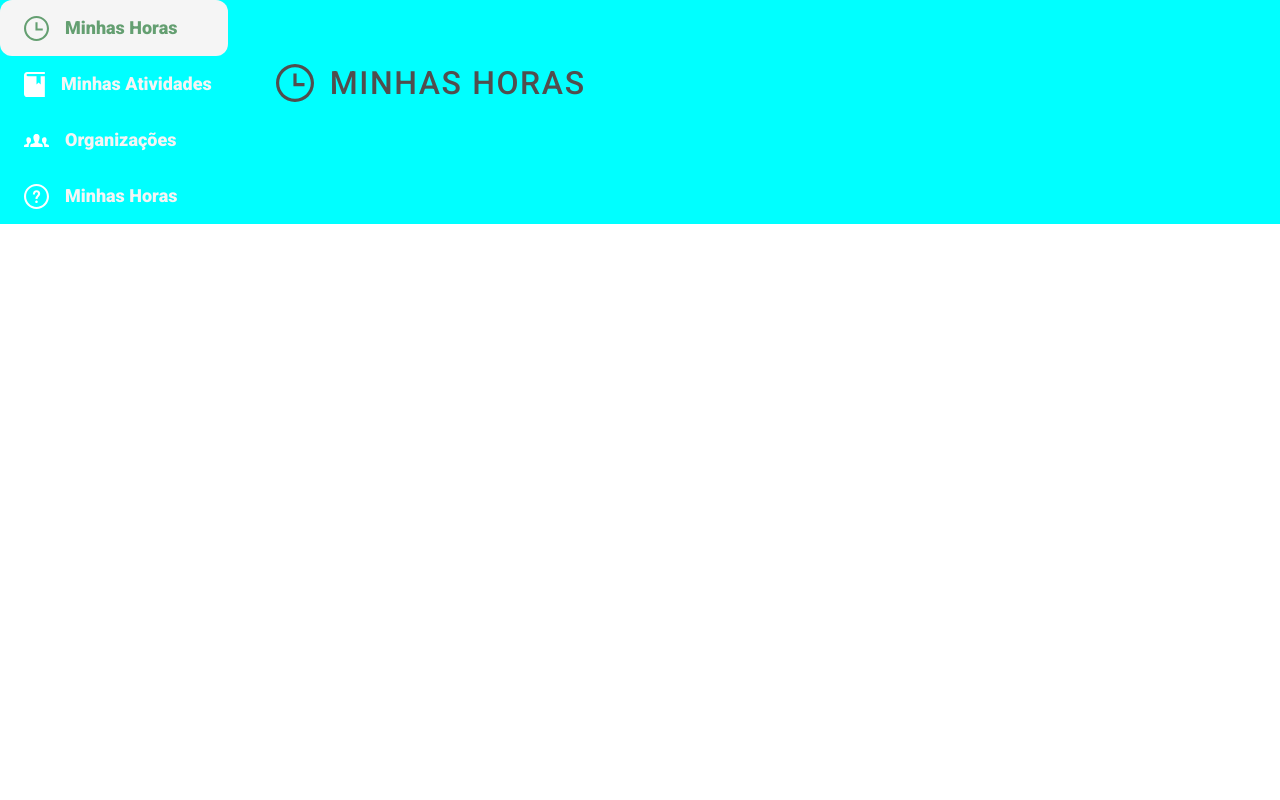
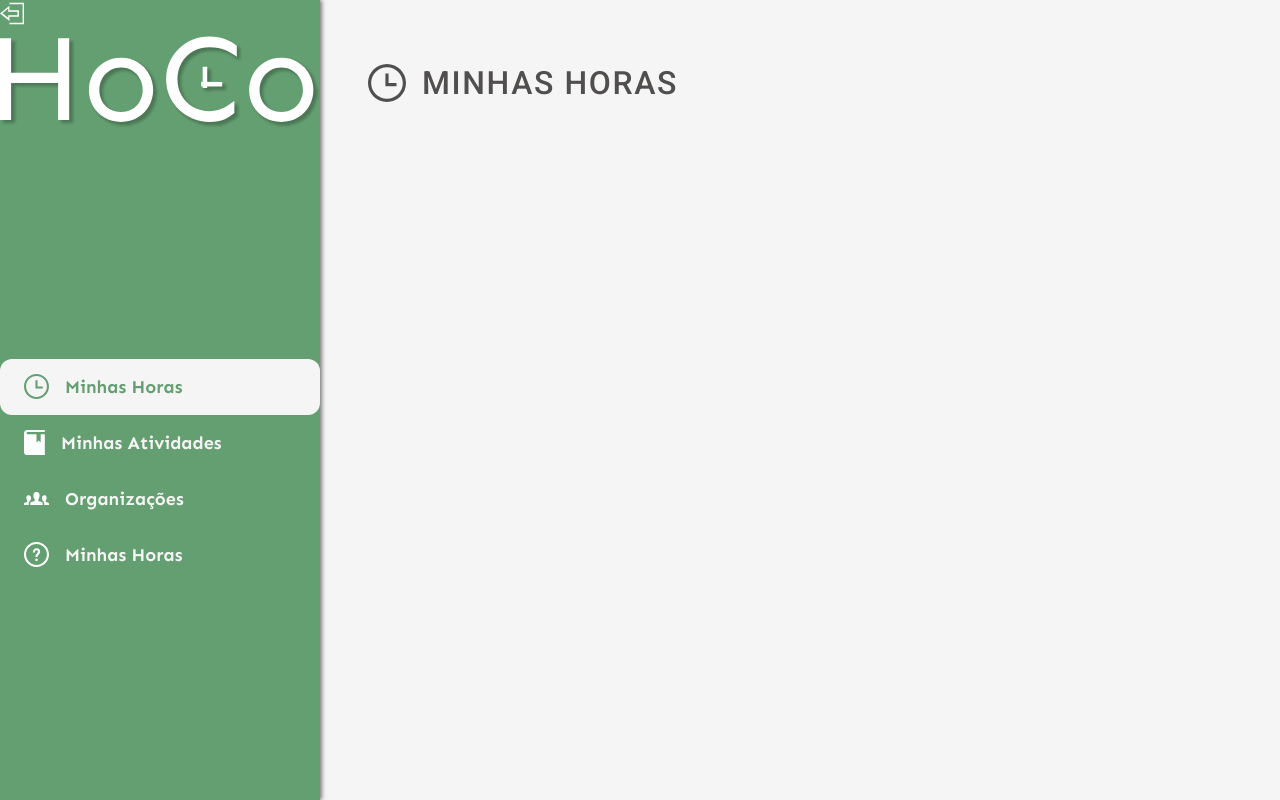
Before and after one commit to Guardians-DSC/HoCo, a React (Create React App) app: page / in a window 1280 px wide. Built offline with nearby package versions, Linux system fonts and the light colour scheme.

Commit message:
Adiciona componente de Logo que redireciona site para a pagina de horas

```diff
--- /dev/null
+++ b/src/components/Logo/index.js
@@ -0,0 +1,12 @@
+import React from 'react'
+import { Link } from 'react-router-dom'
+import {ReactComponent as HocoLogo} from '../../assets/LogoHoco.svg'
+import style from './style.module.css'
+
+export const Logo = () => {
+    return (
+        <Link to='/horas' className={style.container}>
+            <HocoLogo className={style.logo} />
+        </Link>
+    )
+}
--- /dev/null
+++ b/src/components/Logo/style.module.css
@@ -0,0 +1,3 @@
+.logo {
+    width: 100%;
+}
--- a/src/components/Sidebar/index.js
+++ b/src/components/Sidebar/index.js
@@ -1,13 +1,12 @@
 import React, { useState, useEffect, useCallback } from 'react'
-import {ReactComponent as HocoLogo} from '../../assets/LogoHoco.svg'
 import {ReactComponent as Retract} from '../../assets/retract.svg'
 import Hours from '../../assets/hours.svg'
 import OrganizationsIcon from '../../assets/organizations.svg'
 import QuestionsIcon from '../../assets/questions.svg'
 import activitiesIcon from '../../assets/activities.svg'
 import NavbarLink from '../NavbarLink'
-import { Link } from 'react-router-dom'
-import Style from './style.module.css'
+import style from './style.module.css'
+import { Logo } from '../Logo'
 
 const Sidebar = ({active}) => {
     const [pathname, setPathname] = useState(window.location.pathname)
@@ -22,13 +21,15 @@ const Sidebar = ({active}) => {
 
     const handlePathname = useCallback(() => {
         setPathname(window.location.pathname)
-    }, [setPathname])
+    }, [pathname, setPathname])
 
     return (
-        <div>
-            <div>
+        <div className={style.container}>
+            <div className={style.topHeader} onClick={handlePathname}>
+                <Retract className={style.retract}/>
+                <Logo />
+            </div>
 
-            </div>
             <ul>
                 {pages.map((page) => {
                     return (
--- a/src/components/Sidebar/style.module.css
+++ b/src/components/Sidebar/style.module.css
@@ -24,25 +24,10 @@
 }
 
 .retract {
-    width: 100%;
     max-width: 24px;
     transition: opacity .3s;
     transition-timing-function: ease;
     cursor: pointer;
-}
-
-.logo {
-    width: 100%;
-    max-width: 250px;
-    margin-top: 2rem;
-    align-self: center;
-
-}
-
-.linksContainer {
-    display: flex;
-    flex-direction: column;
-    gap: 1rem;
 }
 
 .profile {
--- a/src/index.js
+++ b/src/index.js
@@ -1,8 +1,6 @@
 import React from 'react'
 import ReactDOM from 'react-dom'
 import { App } from './App'
-import './styles/reset.css'
-import './styles/root.css'
 
 
 ReactDOM.render(
--- a/src/styles/app.css
+++ b/src/styles/app.css
@@ -1,6 +1,6 @@
 .app {
     display: flex;
-    background-color: aqua;
+    background-color: var(--background-white);
 }
 
 .body {
```
